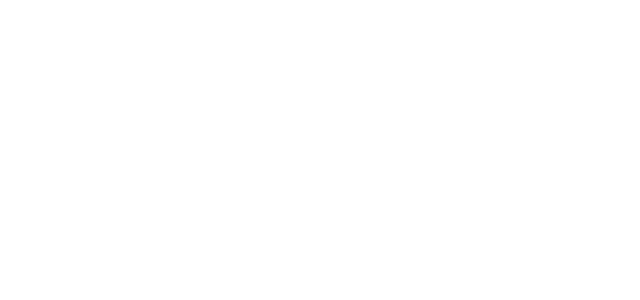
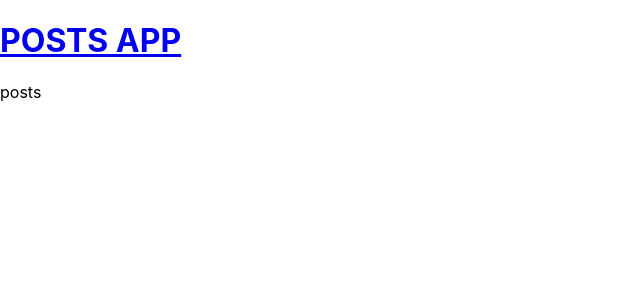
Before and after one commit to filip89/react-posts, a React (Create React App) app: page /posts in a window 1280 px wide. Shown: the top 300 px of the page, without its empty margins (0-640 px from the left). Built offline with nearby package versions, Linux system fonts and the light colour scheme.

Commit message:
add routing, page component

```diff
--- a/src/App.tsx
+++ b/src/App.tsx
@@ -1,5 +1,17 @@
+import { Navigate, Route, Routes } from 'react-router-dom';
+import Page from './components/Page';
+
 function App() {
-    return <div></div>;
+    return (
+        <>
+            <Routes>
+                <Route path="/" element={<Navigate to="/posts" replace></Navigate>} />
+                <Route path="posts" element={<Page>posts</Page>} />
+                <Route path="post/:id" element={<Page>post</Page>} />
+                <Route path="*" element={<Page>error</Page>} />
+            </Routes>
+        </>
+    );
 }
 
 export default App;
--- /dev/null
+++ b/src/components/Page.tsx
@@ -0,0 +1,21 @@
+import { FunctionComponent } from 'react';
+import { Link } from 'react-router-dom';
+
+interface PageProps {
+    children: React.ReactNode;
+}
+
+const Page: FunctionComponent<PageProps> = ({ children }) => {
+    return (
+        <>
+            <header>
+                <h1>
+                    <Link to="/">POSTS APP</Link>
+                </h1>
+            </header>
+            <main>{children}</main>
+        </>
+    );
+};
+
+export default Page;
--- a/src/index.tsx
+++ b/src/index.tsx
@@ -1,11 +1,11 @@
-import React from 'react';
 import ReactDOM from 'react-dom';
 import './index.css';
 import App from './App';
+import { BrowserRouter } from 'react-router-dom';
 
 ReactDOM.render(
-    <React.StrictMode>
+    <BrowserRouter>
         <App />
-    </React.StrictMode>,
+    </BrowserRouter>,
     document.getElementById('root')
 );
```
